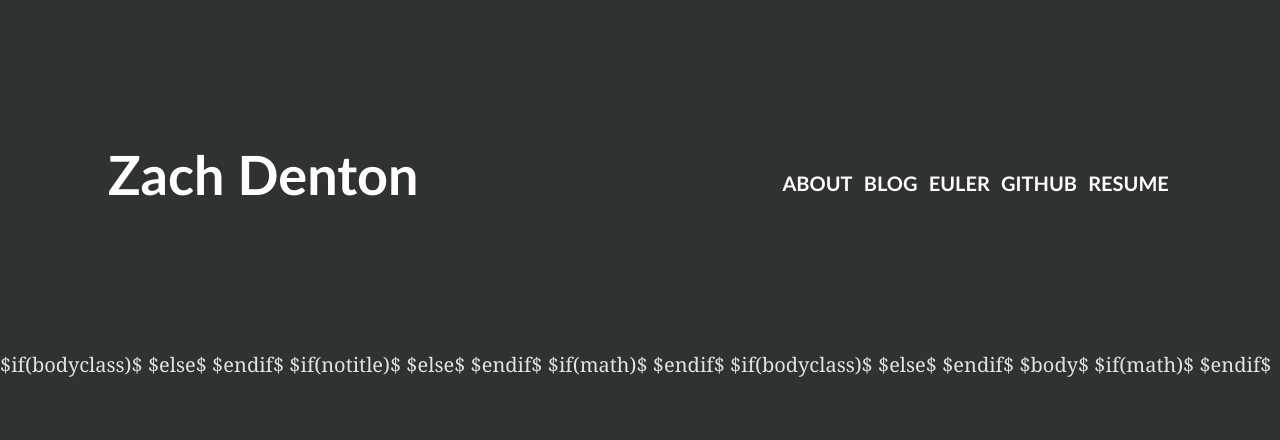
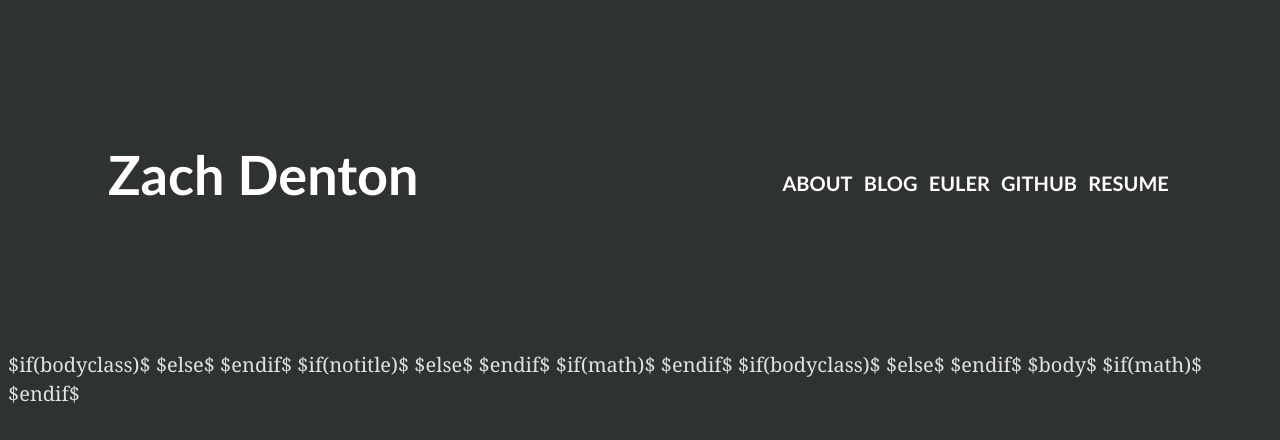
Before and after one commit to zacharydenton/zach.se, a plain HTML site: page templates/default.html in a window 1280 px wide. Drawn offline with nearby package versions, Linux system fonts and the light colour scheme; files that its build step writes are made by us from their sources; files whose address does not match are found by name.

Commit message:
Use user-agent margin and padding around document.

```diff
--- a/assets/less/main.less
+++ b/assets/less/main.less
@@ -1,10 +1,5 @@
 @import "preboot.less";
 @import "highlighting.less";
-
-html, body {
-  margin: 0;
-  padding: 0;
-}
 
 html {
   background-color: @body-background;
@@ -40,6 +35,7 @@ a {
 
 h1, h2, h3, h4, h5, h6 {
   font-family: @headings-font-family;
+  line-height: 1.2;
 }
 
 code, kbd, pre, samp {
@@ -156,7 +152,6 @@ article {
   h1:first-child {
     font-size: @size-huge;
     text-align: center;
-    line-height: 1.2;
   }
 
   hr {
```
